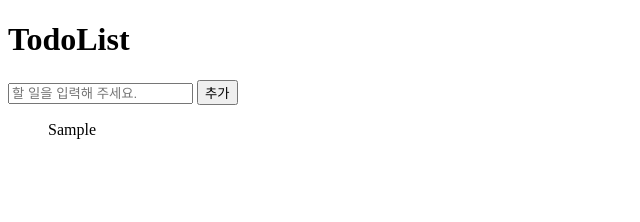
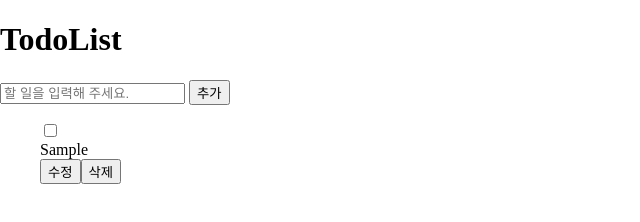
Before and after one commit to purple11-11/2023-todo-list, a plain HTML site: page index.html in a window 1280 px wide. Both pictures are taken after typing "Sample" into the empty fields and a click on the button "추가". Shown: the whole page, without its empty margins (0-640 px from the left). Drawn offline with Linux system fonts and the light colour scheme.

Commit message:
validation check alert, 체크박스, 수정, 삭제버튼 생성/ 취소선 미완성

```diff
--- a/TodoList.js
+++ b/TodoList.js
@@ -13,23 +13,42 @@ function addList() {
 */
 
 // <form> 태그, 화살표 함수 피드백 후 수정
-const todoList = document.querySelector("form");
-let addInput = document.querySelector("input");
-let addList = document.getElementById("result")
+const form = document.querySelector("form");
+const input = document.querySelector("input");
+const button = document.querySelector("button");
+const ul = document.querySelector("ul");
 
-todoList.addEventListener("submit", (e) => {
-    e.preventDefault();
+const addButton = (a, b) => {
+  a.innerHTML = b;
+  ul.append(a);
+};
+
+form.addEventListener("submit", (e) => {
+  e.preventDefault();
+  if (input.value.trim() === "") {
+    alert("할 일을 입력해 주세요."); // 값을 입력 안했을 때 alert
+  } else {
     let list = document.createElement("li");
-    list.innerHTML = addInput.value;
-    addList.appendChild(list);
-    addInput.value = ''; // 입력 후 빈값으로 초기화
-})
+    const complete = document.createElement("input");
+    const insert = document.createElement("button");
+    const erase = document.createElement("button");
+    // 체크박스 생성
+    complete.type = "checkbox";
+    ul.appendChild(complete);
+    // 할일 목록 생성
+    addButton(list, input.value);
+    input.value = ""; // 입력 후 빈값으로 초기화
+    // 수정, 삭제 버튼 생성
+    addButton(insert, "수정");
+    addButton(erase, "삭제");
+  }
+});
 
-const isEmpty = function(value){
-    if (value === " " || value === null || value === undefined
-    || (value !== null && typeof value === "object" && !Object.keys(value).length)) {
-        return true
-    } else {
-        return false
-    }
-};
+// 취소선...만들고싶은데....
+complete.addEventListener("change", () => {
+  if (complete.checked === true) {
+    list.style.textDecoration = "line-through";
+  } else {
+    list.style.textDecoration = "";
+  }
+});
--- a/index.html
+++ b/index.html
@@ -1,17 +1,15 @@
 <!DOCTYPE html>
 <html lang="en">
   <head>
-    <meta charset="UTF-8">
-    <meta http-equiv="X-UA-Compatible" content="IE=edge">
-    <meta name="viewport" content="width=device-width, initial-scale=1.0">
-    <link rel="stylesheet" href="style.css">
+    <meta charset="UTF-8" />
+    <meta http-equiv="X-UA-Compatible" content="IE=edge" />
+    <meta name="viewport" content="width=device-width, initial-scale=1.0" />
+    <link rel="stylesheet" href="style.css" />
     <script defer src="TodoList.js"></script>
     <title>TodoList</title>
   </head>
 
   <!-- 1. input에 할 일 입력 후 추가 버튼을 누르면 리스트 추가하기 -->
-<!-- 2. 아래 링크 보면서 개인 git todolist repository 생성 -->
-<!-- 3. 작업 내용 todolist에 push -->
   <!-- 4. input 요소 추가 후 남겨진 텍스트 빈값으로 초기화 -->
   <!-- 5. input 빈값이 있을 경우 validation check -->
   <body>
@@ -20,12 +18,12 @@
     </header>
     <div>
       <form>
-            <input type="text" placeholder="할 일을 입력해 주세요.">
+        <input type="text" placeholder="할 일을 입력해 주세요." />
         <button type="submit">추가</button>
       </form>
     </div>
     <div>
-        <ul id="result"></ul>
+      <ul></ul>
     </div>
   </body>
 </html>
--- a/style.css
+++ b/style.css
@@ -1,4 +1,17 @@
+html,
+body {
+  width: 100vh;
+  height: 100vh;
+  margin: 0;
+  padding: 0;
+  border: none;
+  overflow: auto; /* 스크롤바 표시 지정 */
+}
 /* <li> 기호 없애기 */
 li {
-    list-style: none;
+  list-style: none;
 }
+
+ul {
+  justify-content: space-between;
+}
```
Lines whose indentation alone changed are shown as unchanged.
